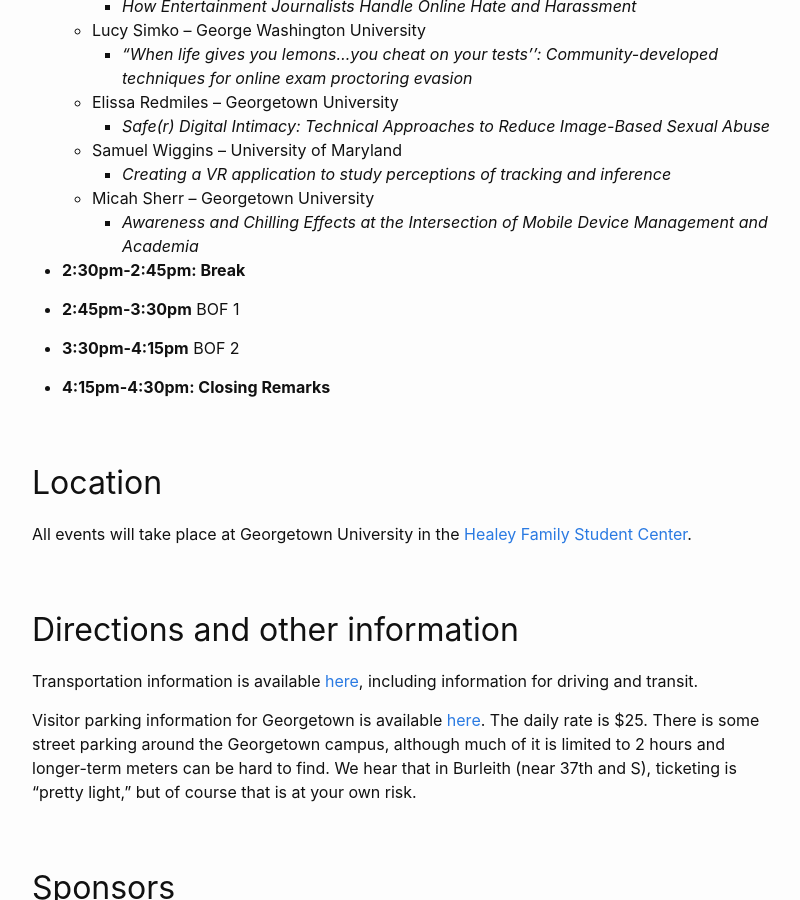
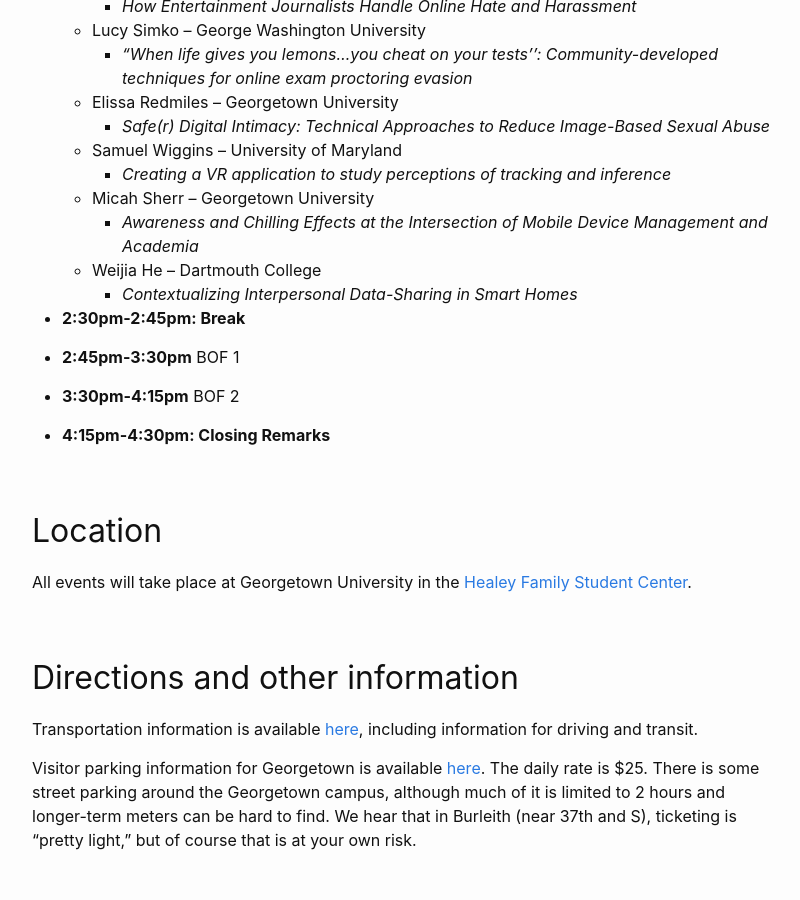
Before and after one commit to CACTUS-Colloquium/CACTUS-Colloquium.github.io, a Jekyll site: the page built from _posts/2023-12-8-index.md, in a window 1280 px wide and 900 px high, scrolled down 1687 px. Shown: the whole window, without its empty margins (238-1038 px from the left). Built offline with Jekyll 4.4.1, drawn with Linux system fonts in a browser that asks for light colours.

Commit message:
add weijia to the schedule

```diff
--- a/_posts/2023-12-8-index.md
+++ b/_posts/2023-12-8-index.md
@@ -58,6 +58,8 @@ Below is a draft schedule of events and are subject to change. More details will
     * *Creating a VR application to study perceptions of tracking and inference*
   * Micah Sherr -- Georgetown University
     * *Awareness and Chilling Effects at the Intersection of Mobile Device Management and Academia*
+  * Weijia He -- Dartmouth College
+    * *Contextualizing Interpersonal Data-Sharing in Smart Homes*
 
 * **2:30pm-2:45pm: Break**
 
```
